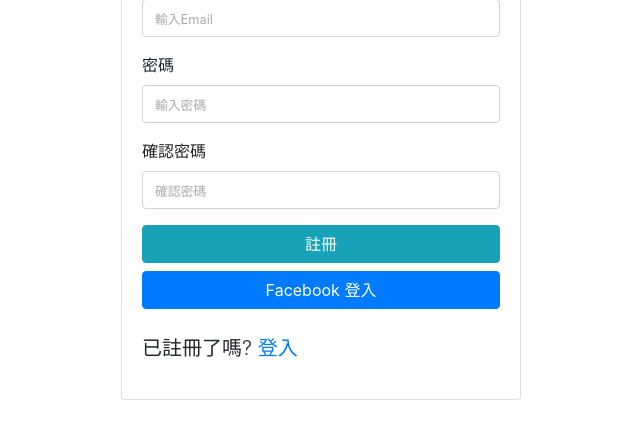
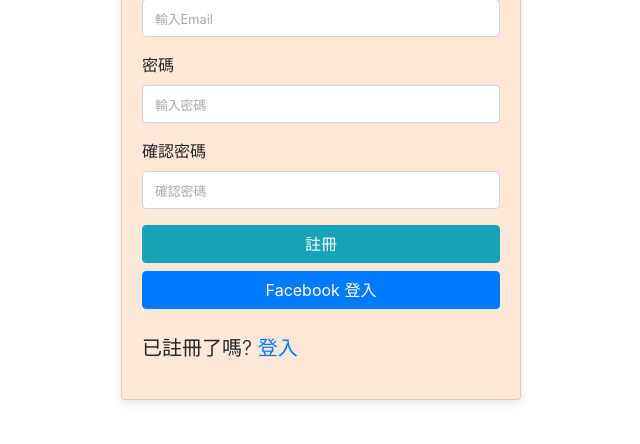
Before and after one commit to Kaikai8888/restaurant_list_2, a Node server app: page /users/register in a window 1280 px wide. Shown: the part 356-800 px from the top of the page, without its empty margins (319-959 px from the left). Run offline with Node 20, Linux system fonts and the light colour scheme; some libraries are stand-ins or nearby versions.

Commit message:
feat: modify login, register page style

```diff
--- a/public/stylesheets/style.css
+++ b/public/stylesheets/style.css
@@ -20,6 +20,11 @@ header {
   filter: blur(3px);
 }
 
+.bg-translucent-orange {
+  box-shadow: 0 3px 10px rgba(0, 0, 0, 0.1);
+  background-color: rgba(252,226,207,0.8);
+}
+
 #search-sort-form label{
   font-weight: 700;
   font-size: 20px;
@@ -29,9 +34,10 @@ header {
   max-width: 680px;
   border-radius: 8px;
   border: 0;
-  box-shadow: 0 3px 10px rgba(0, 0, 0, 0.1);
-  background-color: rgba(252,226,207,0.7);
+
 }
+
+
 
 .search-bar .search-bar-outer {
   margin-top: -60px;
@@ -102,6 +108,8 @@ header {
   max-width: 400px;
 }
 
+.login-register-card .car
+
 
 @media screen and (max-width: 992px) {
 
--- a/views/edit.hbs
+++ b/views/edit.hbs
@@ -1,4 +1,4 @@
-<div class="container new-edit-form">
+<div class="container new-edit-form bg-translucent-orange">
   <h3 class="mb-4 text-center" style="letter-spacing: 2px;font-weight: 900;">編輯餐廳</h3>
   <form action="/restaurants/{{ restaurant._id }}?_method=PUT" method="POST">
     {{#each properties}}
--- a/views/index.hbs
+++ b/views/index.hbs
@@ -1,6 +1,6 @@
 <!-- search bar -->
 <div class="container search-bar">
-  <div class="search-bar-outer">
+  <div class="search-bar-outer bg-translucent-orange">
 
     <form action="/" method="GET" id="search-sort-form">
       <div class="form-row justify-content-between">
--- a/views/login.hbs
+++ b/views/login.hbs
@@ -1,6 +1,6 @@
 <div class="container login-register-card" id="login-page">
   <div class="row">
-    <div class="card card-body m-auto mt-5">
+    <div class="card card-body m-auto mt-5 bg-translucent-orange">
       <h2 class="text-center">登入</h2>
       {{>message}}
       <form action="/users/login" method="POST">
--- a/views/new.hbs
+++ b/views/new.hbs
@@ -1,4 +1,4 @@
-<div class="container new-edit-form">
+<div class="container new-edit-form bg-translucent-orange">
   <h3 class="mb-4 text-center" style="letter-spacing: 2px;font-weight: 900;">新增餐廳</h3>
   <form action="/restaurants" method="POST">
     {{#each properties}}
--- a/views/register.hbs
+++ b/views/register.hbs
@@ -1,6 +1,6 @@
 <div class="container login-register-card" id="register-page">
   <div class="row">
-    <div class="card card-body m-auto mt-5">
+    <div class="card card-body m-auto mt-5 bg-translucent-orange">
       <h2 class="text-center">註冊</h2>
       {{>message}}
       <form action="/users/register" method="POST">
```
